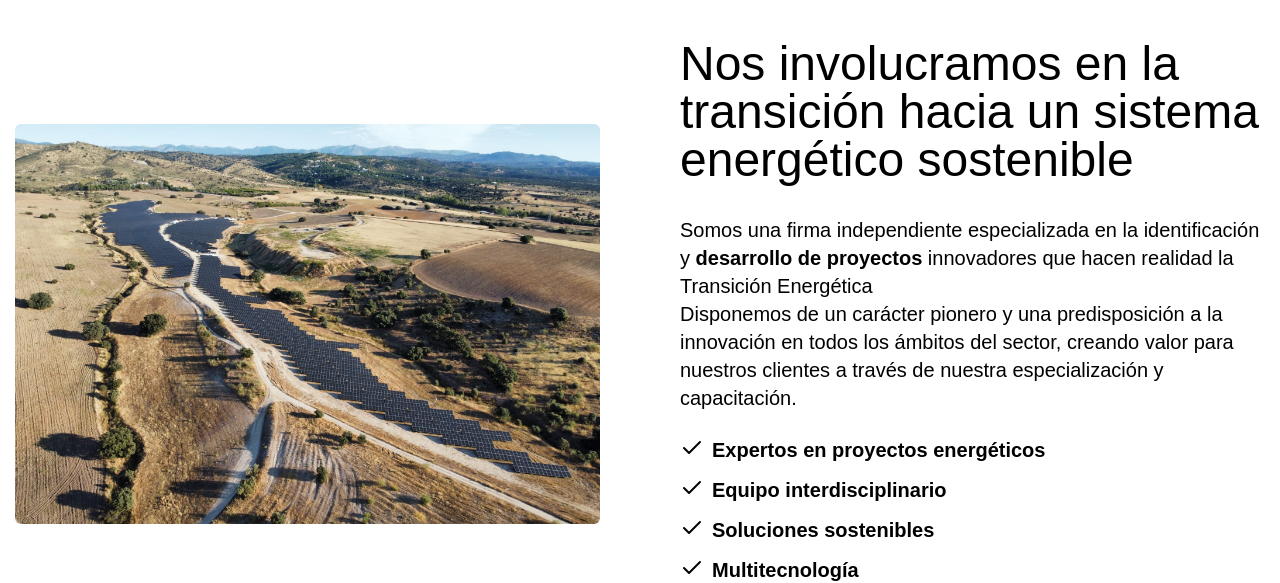
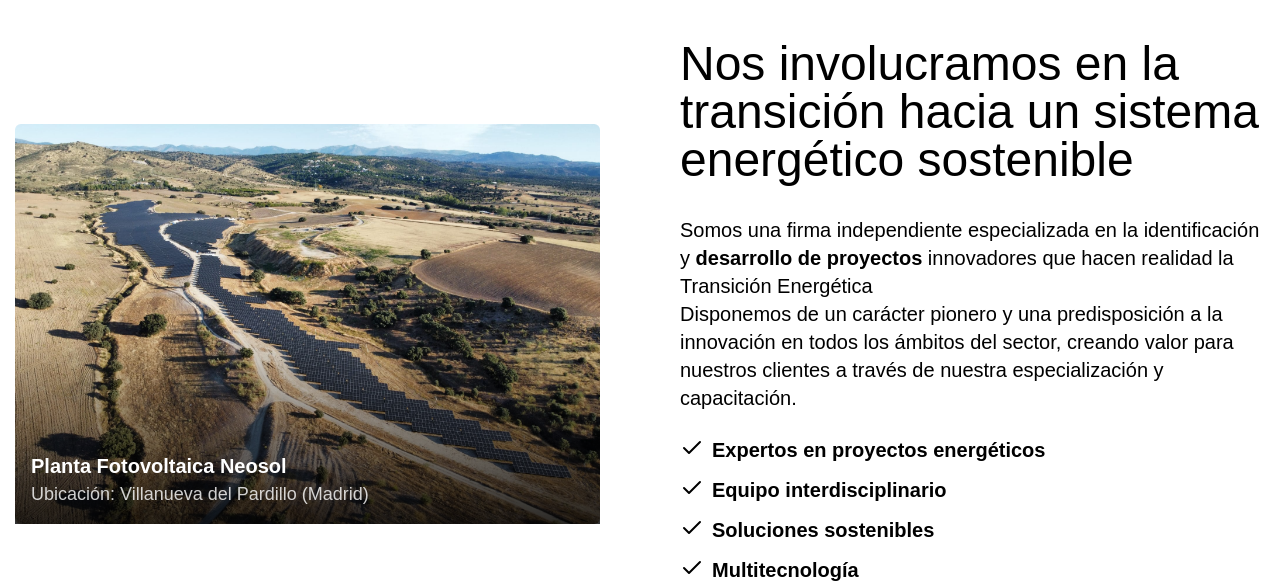
Before and after one commit to Lindapazw/nexer, a Next.js app: page / in a window 1280 px wide. Shown: the part 920-1503 px from the top of the page. Built offline with nearby package versions, Linux system fonts and the light colour scheme; some icons are missing.

Commit message:
feat: fix details in about, projects, services.

```diff
--- a/src/app/_components/about.tsx
+++ b/src/app/_components/about.tsx
@@ -145,9 +145,9 @@ const HomeAbout = () => {
         )}
       </div>
 
-      {/* Carrusel */}
       <div className="relative w-full">
-        <div className="relative min-h-[50vh] w-full overflow-hidden">
+  <div className="relative min-h-[50vh] w-full overflow-hidden group">
+    <div className="absolute inset-0 transition-transform duration-300 ease-in-out group-hover:scale-110">
       <Image
         src="/images/project_neosol.jpg"
         alt="Proyecto Neosol"
@@ -156,7 +156,19 @@ const HomeAbout = () => {
         sizes="100vw"
       />
     </div>
+    <div className="absolute inset-0 bg-gradient-to-t from-black/80 via-transparent to-transparent opacity-100 flex items-end p-4">
+      <div className="text-white">
+        <h3 className="text-xl font-bold">Planta Fotovoltaica Neosol</h3>
+        <p className="text-lg opacity-80">
+          Ubicación: Villanueva del Pardillo (Madrid)
+        </p>
       </div>
+    </div>
+  </div>
+</div>
+
+
+
       <div id="about" className="absolute -top-[3.25rem] h-[3.25rem]"></div>
     </section>
   );
--- a/src/app/_components/projects.tsx
+++ b/src/app/_components/projects.tsx
@@ -87,12 +87,12 @@ const PROJECTS = [
     description: "",
   },
   {
-    name: "PF Neosol",
+    name: "Planta Fotovoltaica Neosol",
     image: "/images/project_neosol.jpg",
     year: "2024",
     location: "Villanueva del Pardillo (Madrid)",
     power: "10 MW",
-    description: "Primera planta",
+    description: "Planta Fotovoltaica Neosol",
   },
 ];
 
--- a/src/app/_components/services.tsx
+++ b/src/app/_components/services.tsx
@@ -66,7 +66,7 @@ const HomeServices = () => {
         viewport={{ once: true, amount: 0.5 }}
         transition={{ duration: 0.8, ease: "easeOut" }}
       >
-        En Nexer, impulsamos la transición…
+        En Nexer, impulsamos la transición
       </motion.h2>
 
       <motion.p
```
Lines whose indentation alone changed are shown as unchanged.
